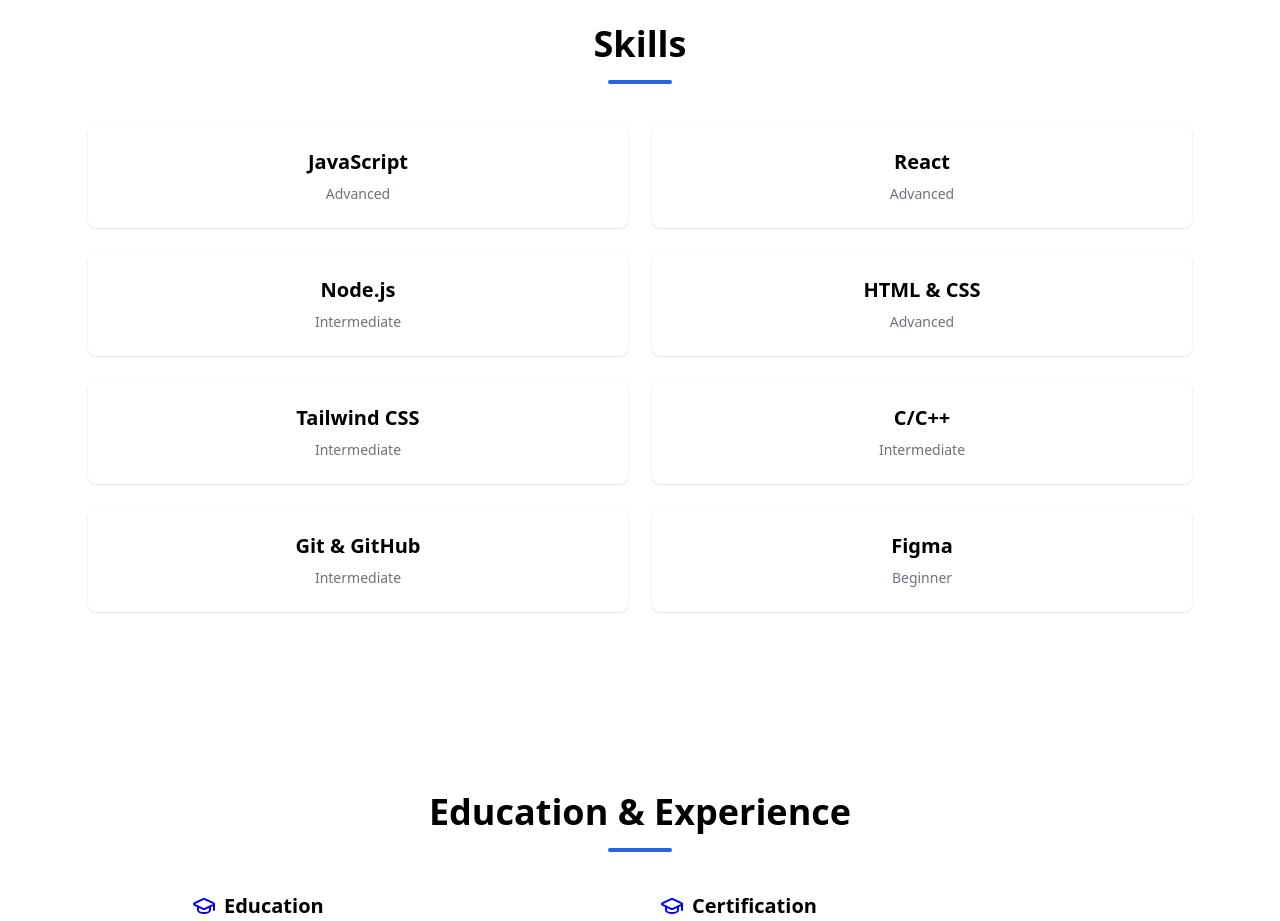
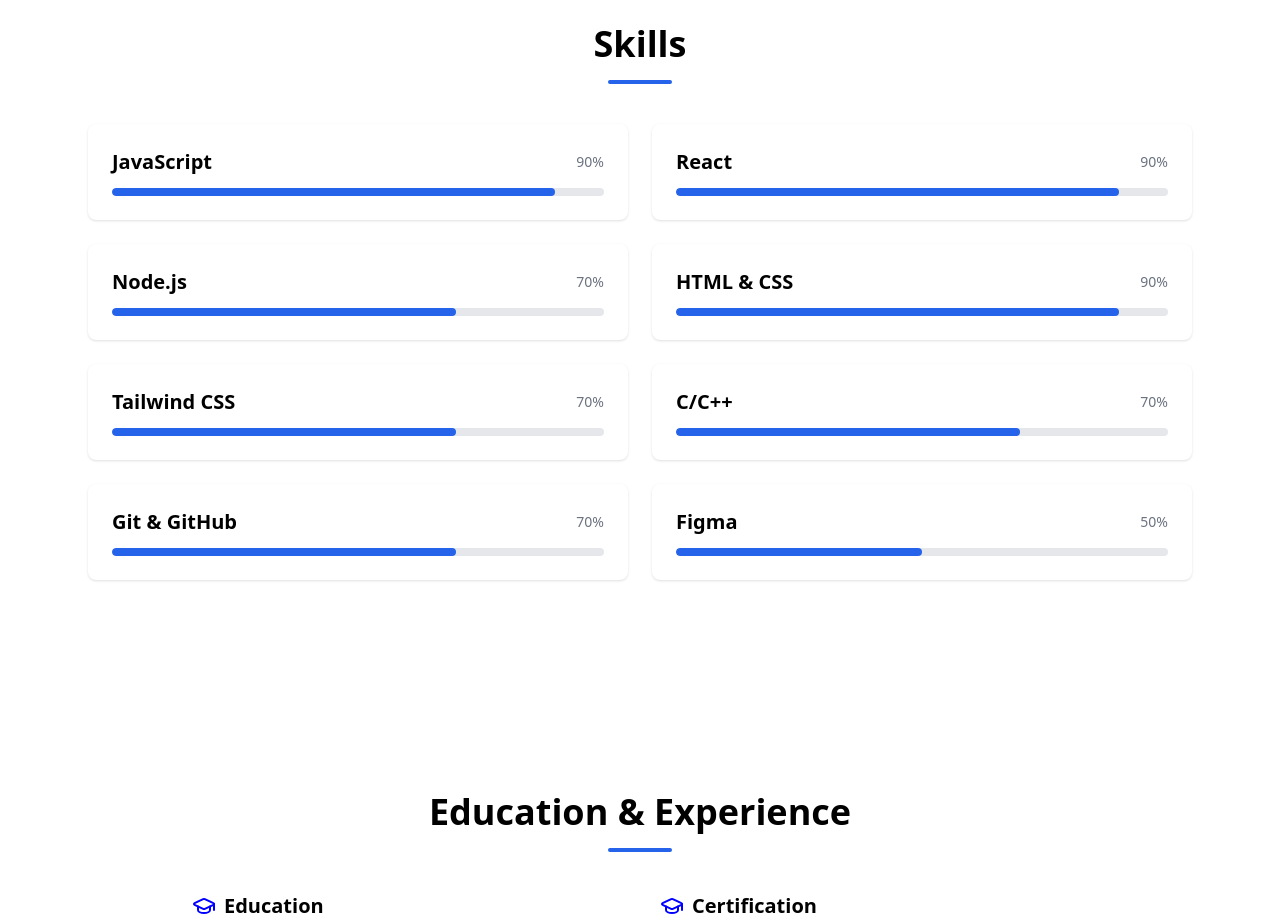
Before and after one commit to Manojhajam/Portfolio, a React (Vite) app in the folder my-project/: page / in a window 1280 px wide. Shown: the part 1640-2561 px from the top of the page. Built offline with nearby package versions, Linux system fonts and the light colour scheme.

Commit message:
Enhance Skills component with skill levels and progress bars using framer-motion

```diff
--- a/my-project/src/components/Skills/Skills.jsx
+++ b/my-project/src/components/Skills/Skills.jsx
@@ -1,14 +1,15 @@
 import React from "react";
+import { motion } from "motion/react";
 
 const skillsData = [
-  { name: "JavaScript", level: "Advanced" },
-  { name: "React", level: "Advanced" },
-  { name: "Node.js", level: "Intermediate" },
-  { name: "HTML & CSS", level: "Advanced" },
-  { name: "Tailwind CSS", level: "Intermediate" },
-  { name: "C/C++", level: "Intermediate" },
-  { name: "Git & GitHub", level: "Intermediate" },
-  { name: "Figma", level: "Beginner" },
+  { name: "JavaScript", level: "Advanced", percentage: 90 },
+  { name: "React", level: "Advanced", percentage: 90 },
+  { name: "Node.js", level: "Intermediate", percentage: 70 },
+  { name: "HTML & CSS", level: "Advanced", percentage: 90 },
+  { name: "Tailwind CSS", level: "Intermediate", percentage: 70 },
+  { name: "C/C++", level: "Intermediate", percentage: 70 },
+  { name: "Git & GitHub", level: "Intermediate", percentage: 70 },
+  { name: "Figma", level: "Beginner", percentage: 50 },
 ];
 
 const Skills = () => {
@@ -20,10 +21,21 @@
         {skillsData.map((skill, idx) => (
           <div
             key={idx}
-            className="bg-white shadow rounded-lg p-6 flex flex-col items-center"
+            className="bg-white shadow rounded-lg p-6 flex flex-col"
           >
-            <span className="text-xl font-semibold mb-2">{skill.name}</span>
-            <span className="text-sm text-gray-500">{skill.level}</span>
+            <div className="flex items-center justify-between mb-3">
+              <span className="text-xl font-semibold">{skill.name}</span>
+              <span className="text-sm text-gray-500">{skill.percentage}%</span>
+            </div>
+            <div className="w-full h-2 rounded-full bg-gray-200 overflow-hidden">
+              <motion.div
+                className="h-full rounded-full bg-blue-600"
+                initial={{ width: 0 }}
+                whileInView={{ width: `${skill.percentage}%` }}
+                viewport={{ once: true }}
+                transition={{ duration: 1.2, ease: "easeOut" }}
+              />
+            </div>
           </div>
         ))}
       </div>
```
